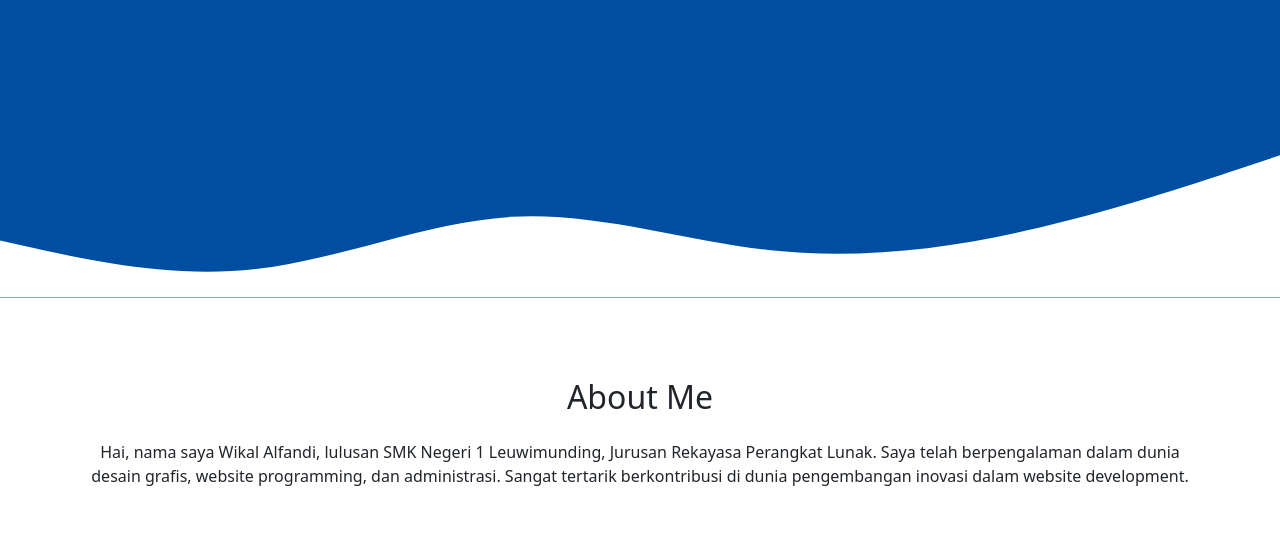
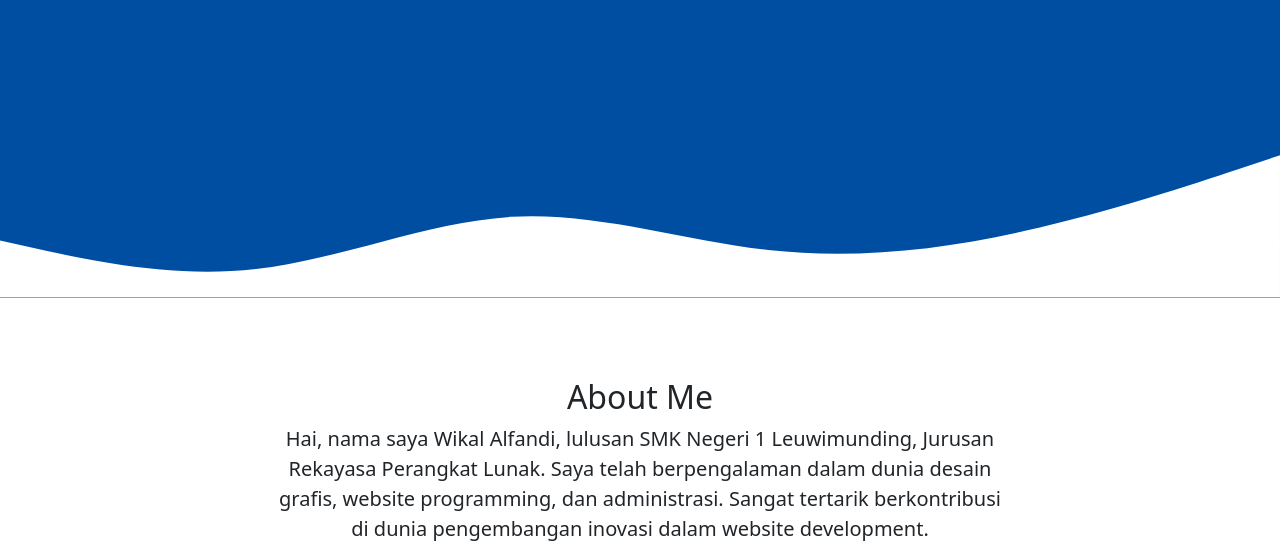
Before and after one commit to Wikal030416/wikalalfandi.io, a plain HTML site: page index.html in a window 1280 px wide. Shown: the part 404-952 px from the top of the page. Drawn offline with nearby package versions, Linux system fonts and the light colour scheme.

Commit message:
Update index.html

```diff
--- a/index.html
+++ b/index.html
@@ -62,13 +62,13 @@
     <!-- About Me -->
     <section id="About">
       <div class="container">
-        <div class="row text-center mb-3">
+        <div class="row text-center">
           <div class="col">
             <h2>About Me</h2>
           </div>
         </div>
-        <div class="row justify-content-center text-center">
-          <div class="col">
+        <div class="row justify-content-center fs-5 text-center">
+          <div class="col-md-8">
             Hai, nama saya Wikal Alfandi, lulusan SMK Negeri 1 Leuwimunding, Jurusan Rekayasa Perangkat Lunak. Saya telah berpengalaman dalam dunia desain grafis, website programming, dan administrasi. Sangat tertarik berkontribusi di dunia pengembangan inovasi dalam website development.
           </div>
         </div>
```
